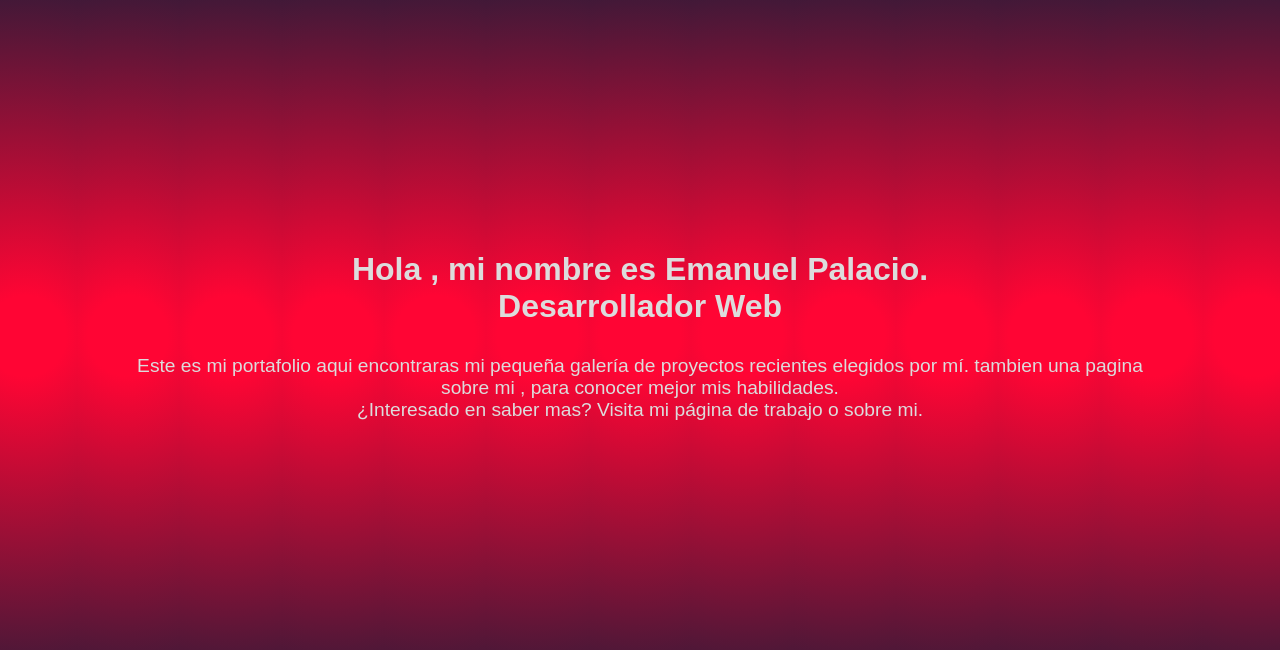
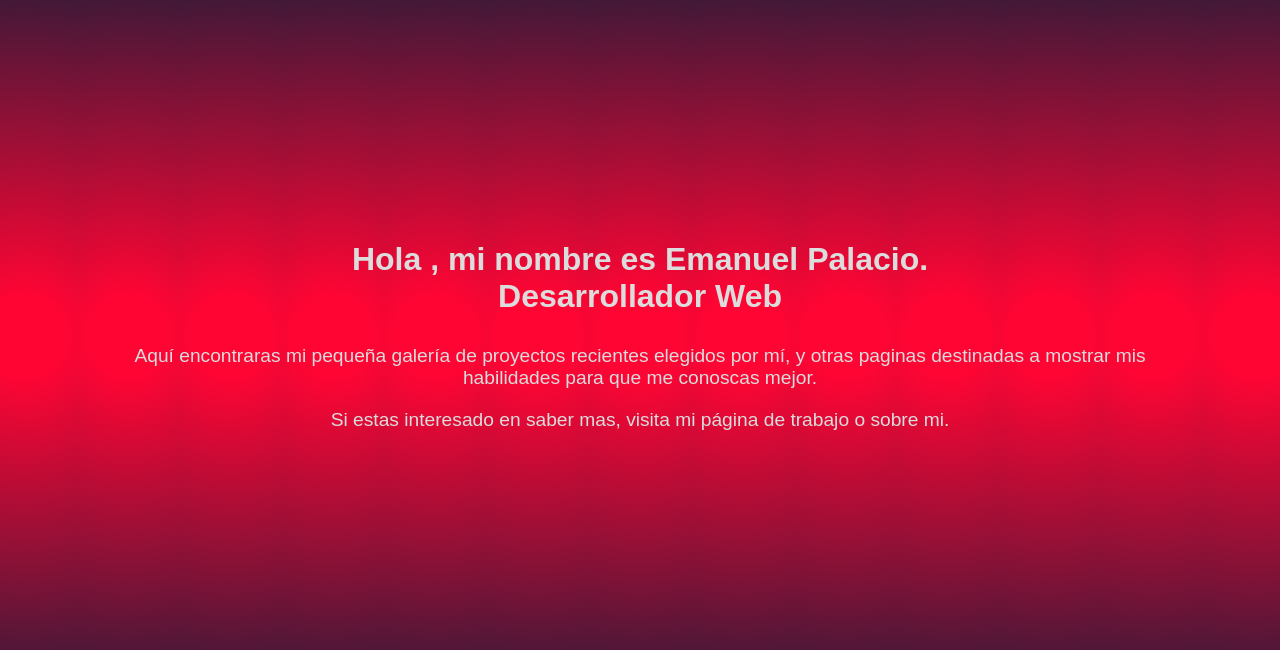
Before and after one commit to EmanuelPalacio/Portafolio, a website: page index.html in a window 1280 px wide. Shown: the part 64-714 px from the top of the page. Drawn offline with Linux system fonts and the light colour scheme; a web font is replaced by a local one.

Commit message:
revision de malas practicas

```diff
--- a/index.html
+++ b/index.html
@@ -71,20 +71,18 @@
     </header>
     <main class="main-index">
             <h1>Hola , mi nombre es Emanuel Palacio.
-                <br>
-                Desarrollador Web
+            <span>Desarrollador Web</span>
             </h1>
-            <p>Este es mi portafolio aqui encontraras mi pequeña galería de proyectos recientes elegidos por mí.
-                tambien una pagina sobre mi , para conocer mejor mis habilidades.
-                <br>
-                ¿Interesado en saber mas? Visita mi página de trabajo o sobre mi.
+            <p>Aquí encontraras mi pequeña galería de proyectos recientes elegidos por mí,
+            y otras paginas destinadas a mostrar mis habilidades para que me conoscas mejor.
+            <span>Si estas interesado en saber mas, visita mi página de trabajo o sobre mi. </span>
             </p>
     </main>
 
     <footer class="footer">
             <div class="icons">
                 <a href="https://github.com/EmanuelPalacio?tab=repositories" target="_blank"><i class="fab fa-github fa-lg"></i></a>
-                <a href="https://github.com/EmanuelPalacio?tab=repositories" target="_blank"><i class="fab fa-linkedin-in fa-lg"></i></a>
+                <a href="https://www.linkedin.com/" target="_blank"><i class="fab fa-linkedin-in fa-lg"></i></a>
             </div>
                 <p class="footer__texto fab" >Todos los derechos recervados © Emanuel Palacio</p>
 
--- a/scss/general/general.scss
+++ b/scss/general/general.scss
@@ -30,14 +30,14 @@
     height: 100%;
     display: inline-block;
     overflow: hidden;
-    background: $color-text;
+    background: $color-principal;
     position: absolute;
     z-index: 5;
     display: flex;
     justify-content: center;
     align-items: center;
     transition: clip-path 1.2s ease-in-out;
-    transition-delay: 1s;
+    transition-delay: 2.5s;
     clip-path: circle(141.2% at 100% 0);
 
     .PantallaDeCarga__contenedor {
@@ -61,12 +61,12 @@
 
         }
         .contenedor-1 {
-            border-color: $color-secundario;
+            border-color: $color-text;
             animation-delay: 0s;
 
         }
         .contenedor-2 {
-            border-color: $color-principal;
+            border-color: $color-secundario;
             animation-delay: -1.2s;
         }
 }
--- a/scss/partes/main.scss
+++ b/scss/partes/main.scss
@@ -13,14 +13,22 @@
     }
     h1 {
         text-align: center;
-        width: 50%;
         font-size: $Titulo;
         margin: 30px 0;
+
+        span {
+            display: block;
+        }
     }
     p {
         text-align: center;
         width: 80%;
         font-size: $text;
+
+        span {
+            display: block;
+            padding-top: 20px;
+        }
     }
 
 }
```
Also changed, not shown: html/contacto.html (+1 -1 lines), html/estudios.html (+1 -1 lines), html/sobre-mi.html (+5 -4 lines), html/tabrajos.html (+1 -1 lines), css/main.css.
